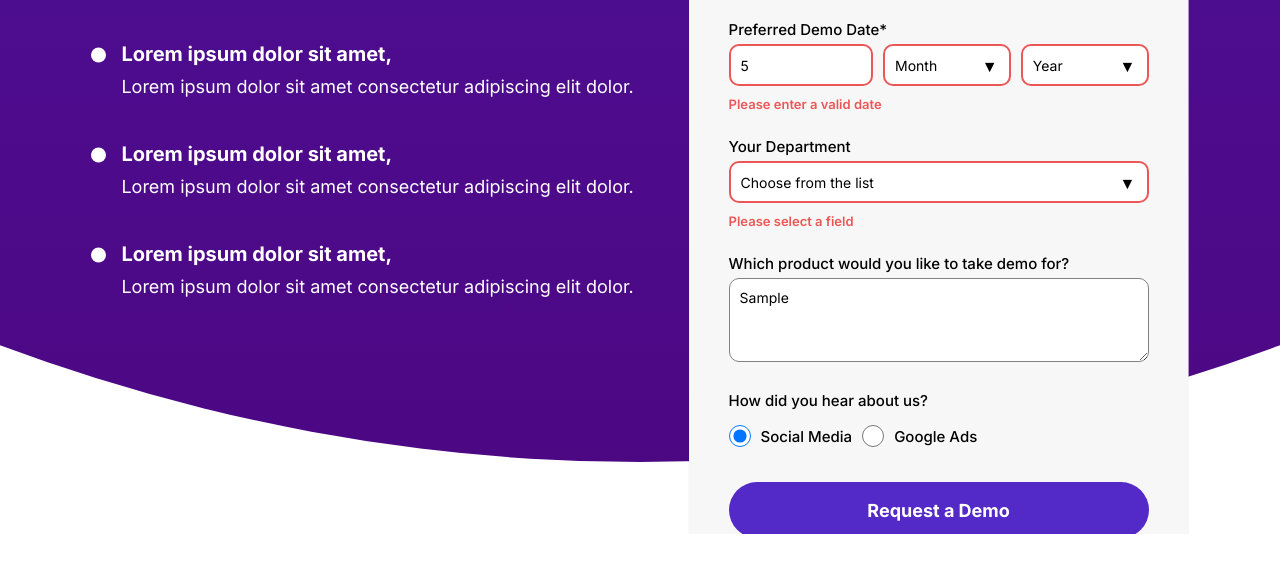
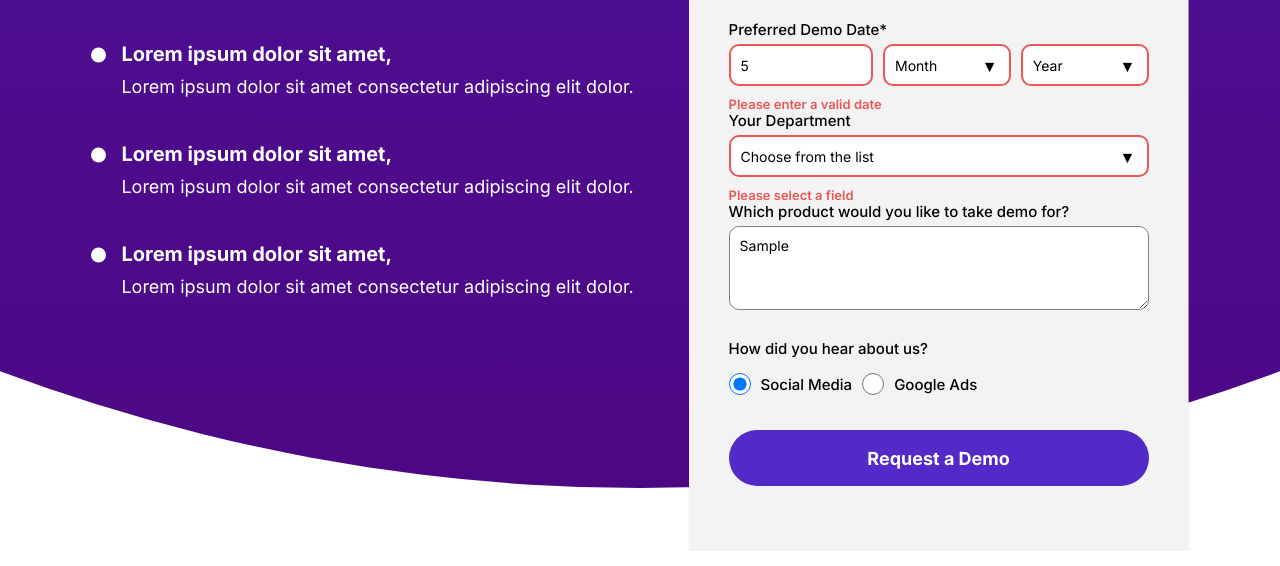
Before and after one commit to prasadhulyal/wingify, a plain HTML site: page index.html in a window 1280 px wide. Both pictures are taken after typing "name@example.com", "5", "Sample" into the empty fields and a click on the button "Request a Demo". Shown: the part 234-800 px from the top of the page. Drawn offline with Linux system fonts and the light colour scheme.

Commit message:
Update style.css

```diff
--- a/style.css
+++ b/style.css
@@ -15,7 +15,6 @@ body {
 }
 
 section {
-    height: 96vh;
     max-width: 100%;
     position: relative;
     overflow: hidden;
@@ -32,14 +31,16 @@ section .content {
 section::before {
     content: "";
     position: absolute;
-    bottom: 0;
+    bottom: 55px;
     left: 50%;
     width: 50%;
     height: 100vh;
     border-radius: 50%;
     transform-origin: bottom;
     transform: translate(-50%, -9%) scale(7);
+    background: #5329C7;
     background: linear-gradient(180deg, #5329C7 53.54%, #4C0783 100%);
+
 }
 
 /* Left Section Styles */
@@ -98,7 +99,7 @@ section::before {
 
 /* Form Container Styles */
 .form-container {
-    background-color: #F7F7F7;
+    background-color: #F3F3F3;
     padding: 50px 40px 40px 40px;
     box-shadow: 0 4px 12px rgba(0, 0, 0, 0.1);
     width: 500px;
@@ -117,6 +118,12 @@ input::placeholder {
 
 .form-group {
     margin-bottom: 25px;
+}
+.form-group.error-margin {
+    margin-bottom: 35px;
+}
+.form-container{
+    max-height: 721px;
 }
 
 .demo-form label {
@@ -201,6 +208,7 @@ input::placeholder {
     margin-top: 10px;
     margin-bottom: 10px;
     font-weight: 600;
+    position: absolute;
 }
 
 /* Custom Select Dropdown Styling */
```
